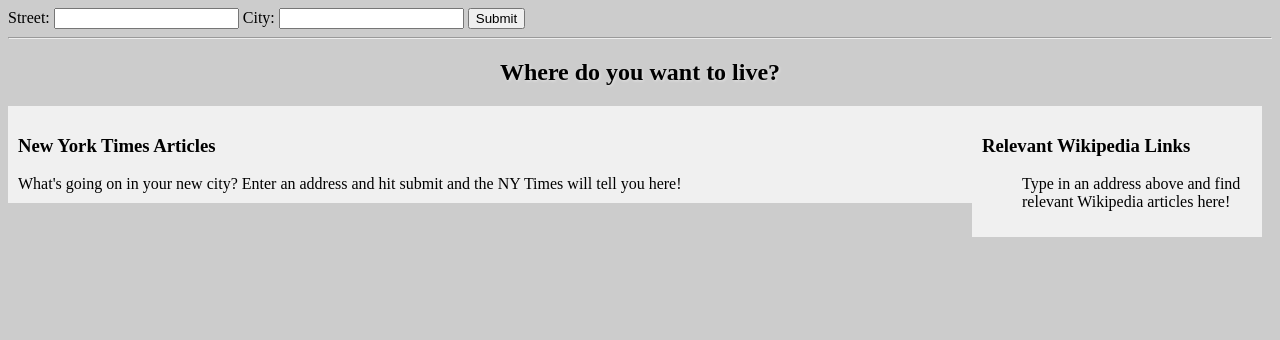
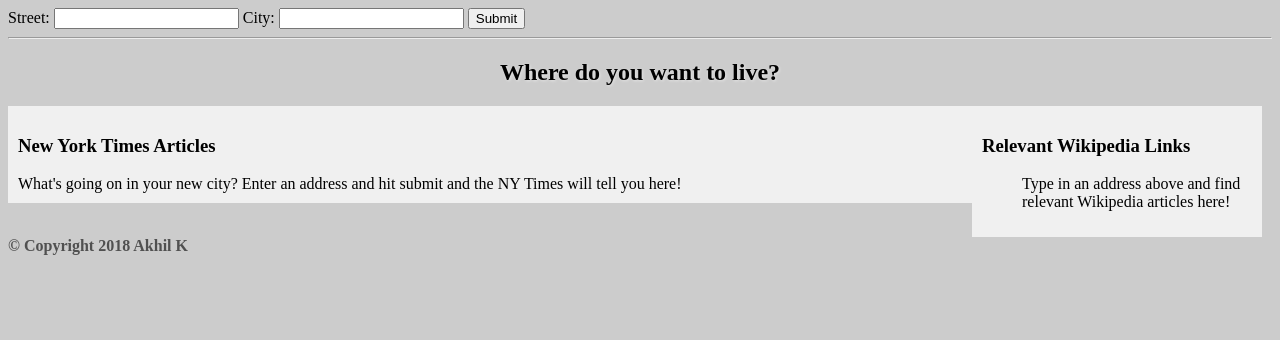
Before and after one commit to shanmukh21/Ajax-jQuery_Project, a plain HTML site: page index.html in a window 1280 px wide. Drawn offline with Linux system fonts and the light colour scheme.

Commit message:
added footer

```diff
--- a/css/style.css
+++ b/css/style.css
@@ -43,3 +43,15 @@ body {background-color: #CCC;}
 .article:first-child {
     border-top:none;
 }
+
+  footer {
+      font-weight: 800;
+      text-align: left;
+      color: #505050;
+      position: bottom-fixed;
+      left: 0;
+      bottom: 0;
+      height: 100px;
+      width: 100%;
+      overflow: hidden;
+  }
--- a/index.html
+++ b/index.html
@@ -31,5 +31,7 @@
 
     <script src="js/libs/jquery.min.js"></script>
     <script src="js/script.js"></script>
+    <footer>&copy; Copyright 2018 Akhil K</footer>
+
 </body>
 </html>
```
